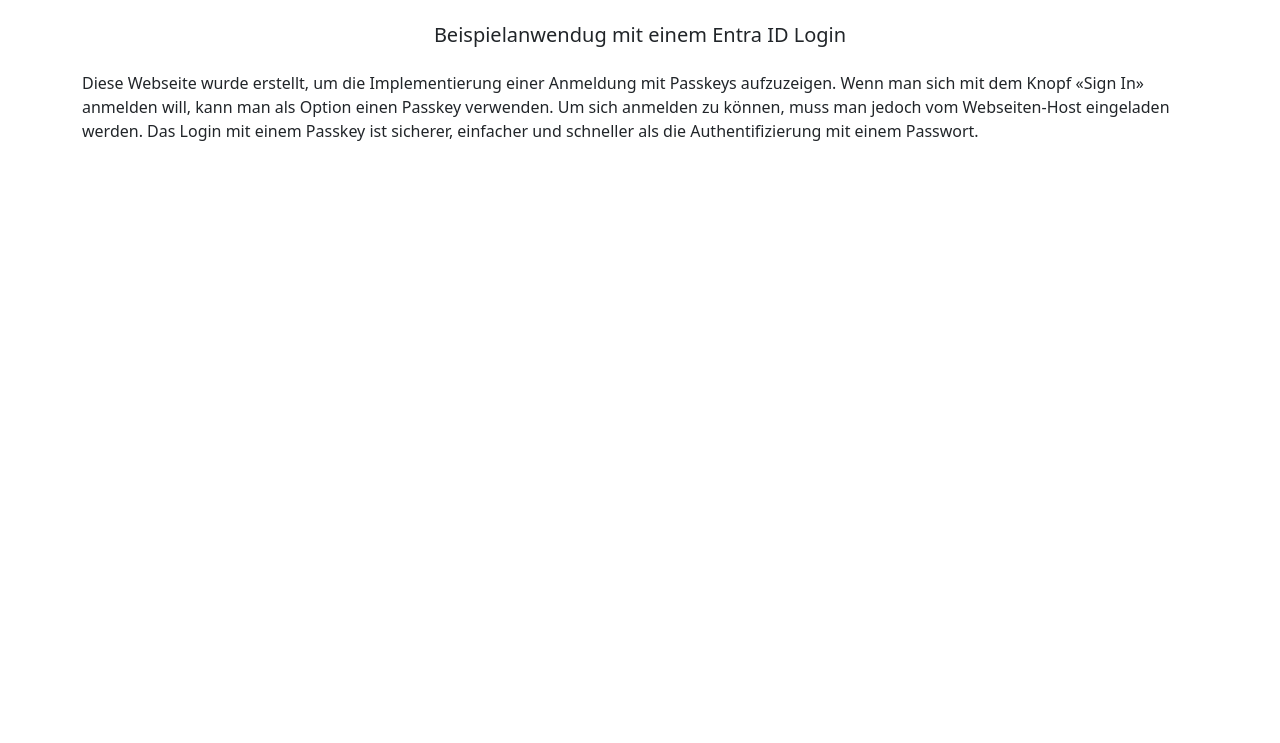
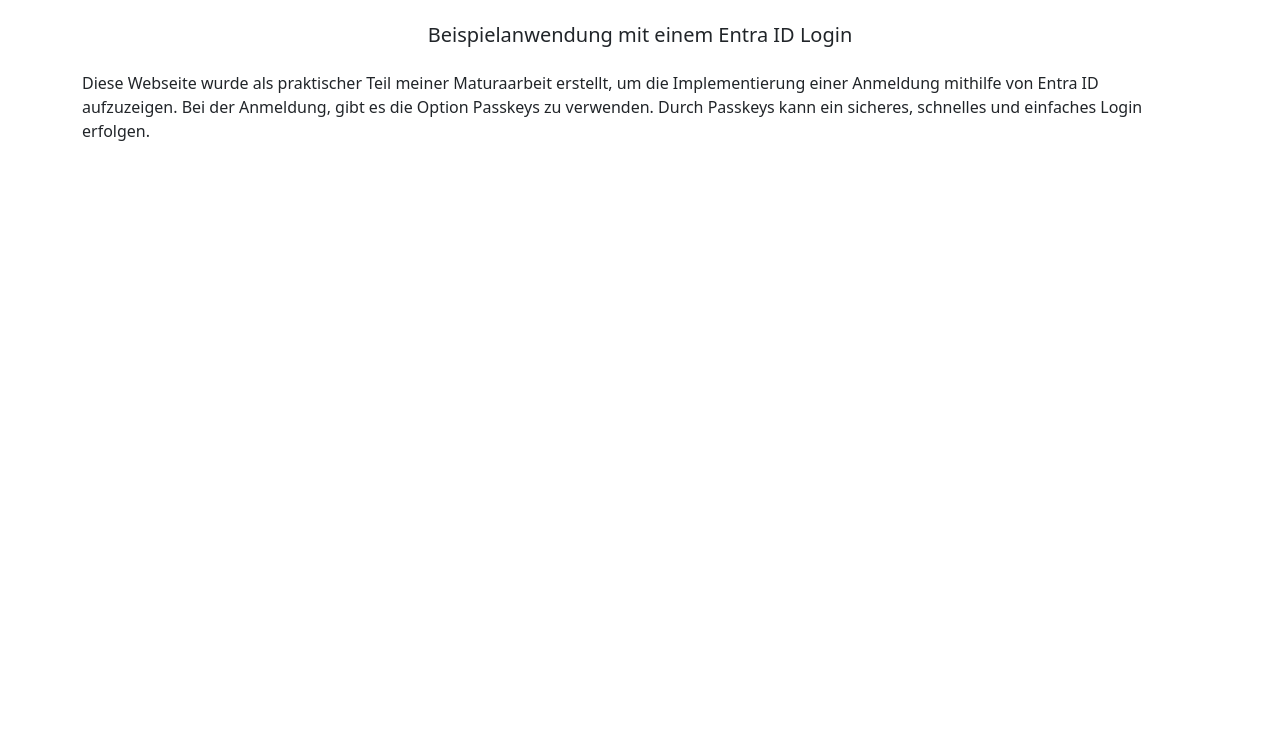
Before and after one commit to JohnB56/JohnB56.github.io, a website: page docs/index.html in a window 1280 px wide. Shown: the part 57-800 px from the top of the page. Drawn offline with nearby package versions, Linux system fonts and the light colour scheme; a script that the page names is missing.

Commit message:
Textänderung

```diff
--- a/docs/index.html
+++ b/docs/index.html
@@ -60,11 +60,11 @@
     <div class="row">
 
       <h5 id="title-div" class="card-header text-center">
-        Beispielanwendug mit einem Entra ID Login
+        Beispielanwendung mit einem Entra ID Login
       </h5>
 	  <p id="text-not-signed-in">
 	  <br>
-	  Diese Webseite wurde erstellt, um die Implementierung einer Anmeldung mit Passkeys aufzuzeigen. Wenn man sich mit dem Knopf «Sign In» anmelden will, kann man als Option einen Passkey verwenden. Um sich anmelden zu können, muss man jedoch vom Webseiten-Host eingeladen werden. Das Login mit einem Passkey ist sicherer, einfacher und schneller als die Authentifizierung mit einem Passwort.
+	Diese Webseite wurde als praktischer Teil meiner Maturaarbeit erstellt, um die Implementierung einer Anmeldung mithilfe von Entra ID aufzuzeigen. Bei der Anmeldung, gibt es die Option Passkeys zu verwenden. Durch Passkeys kann ein sicheres, schnelles und einfaches Login erfolgen.
 
 	  </p>
 
```
